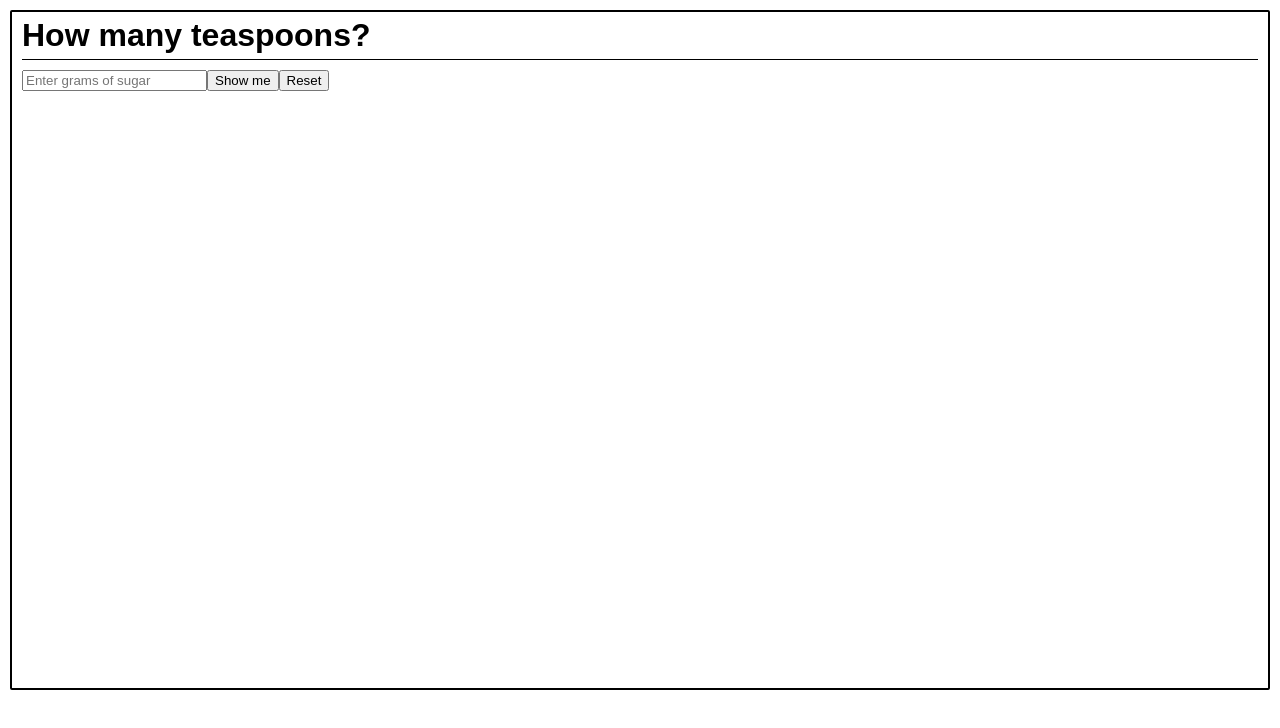
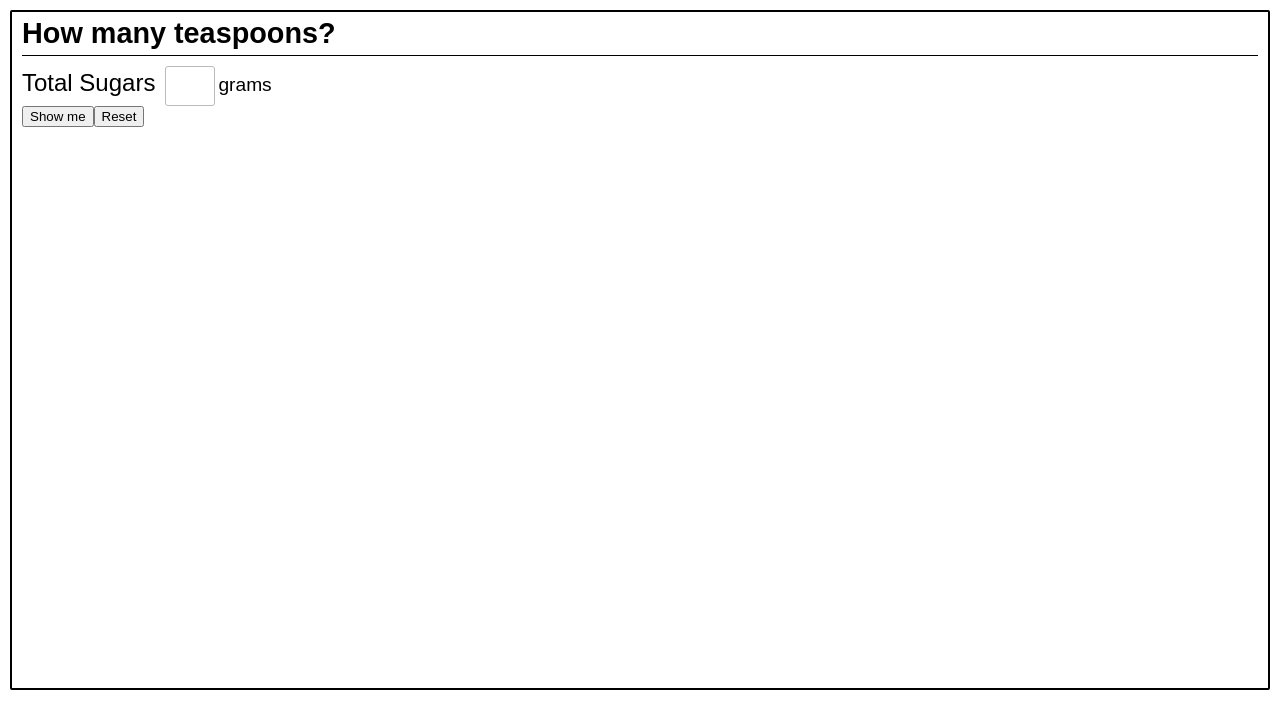
Before and after one commit to danielabar/sugar, a React app: page / in a window 1280 px wide. Built offline with nearby package versions, Linux system fonts and the light colour scheme.

Commit message:
style data entry component

```diff
--- /dev/null
+++ b/src/components/data-entry/data-entry.css
@@ -0,0 +1,23 @@
+.label {
+  font-size: 1.5em;
+  font-weight: 300;
+  margin-right: 10px;
+}
+
+.input {
+  border: 1px solid #bbb;
+  border-radius: 3px;
+  font-size: 17px;
+  height: 40px;
+  line-height: 40px;
+  margin: 0;
+  text-align: center;
+  width: 50px;
+}
+
+.units {
+  display: inline-block;
+  font-size: 1.2em;
+  font-weight: 300;
+  margin-left: 3px;
+}
--- a/src/components/data-entry/data-entry.js
+++ b/src/components/data-entry/data-entry.js
@@ -1,4 +1,5 @@
 import React, { Component } from 'react';
+import './data-entry.css';
 
 class DataEntry extends Component {
   state = {
@@ -26,14 +27,19 @@ class DataEntry extends Component {
   render() {
     return (
       <div className="data-entry">
+        <label className="label" htmlFor="grams_sugar">Total Sugars</label>
         <input
+          id="grams_sugar"
           type="number"
+          className="input"
           value={this.state.inputValue}
-          placeholder="Enter grams of sugar"
           onChange={this.updateInputValue.bind(this)}
         />
-        <button onClick={this.onSubmit.bind(this)}>Show me</button>
-        <button onClick={this.onReset.bind(this)}>Reset</button>
+        <span className="units">grams</span>
+        <div className="actions">
+          <button onClick={this.onSubmit.bind(this)}>Show me</button>
+          <button onClick={this.onReset.bind(this)}>Reset</button>
+        </div>
       </div>
     )
   }
--- a/src/components/main/header.css
+++ b/src/components/main/header.css
@@ -1,6 +1,6 @@
 .header {
   border-bottom: 1px solid black;
-  font-size: 2em;
+  font-size: 1.8em;
   font-weight: bold;
   margin-bottom: 10px;
   padding-bottom: 5px;
--- a/src/components/teaspoon/teaspoons.css
+++ b/src/components/teaspoon/teaspoons.css
@@ -1,6 +1,7 @@
 .teaspoons {
   align-items: center;
   display: grid;
+  grid-gap: 15px;
   grid-template-columns: repeat(auto-fill, 50px);
-  grid-gap: 15px;
+  max-width: 350px;
 }
```
